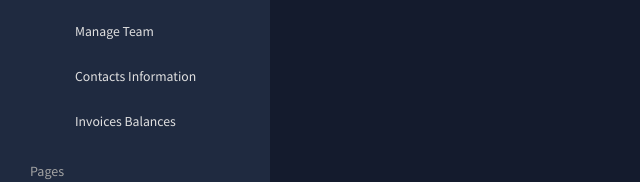
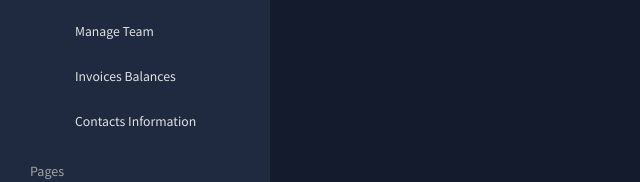
Before and after one commit to erfansafarzad7/React-AdminDashboard-mui, a React (Vite) app: page / in a window 1280 px wide. Shown: the part 359-541 px from the top of the page, without its empty margins (0-640 px from the left). Built offline with nearby package versions, Linux system fonts and the light colour scheme; some icons are missing.

Commit message:
refactor: reorder sidebar items

```diff
--- a/src/scenes/global/Sidebar.jsx
+++ b/src/scenes/global/Sidebar.jsx
@@ -147,16 +147,16 @@ const Sidebar = () => {
               setSelected={setSelected}
             />
             <Item
-              title="Contacts Information"
-              to="/contacts"
-              icon={<ContactsOutlinedIcon />}
+              title="Invoices Balances"
+              to="/invoices"
+              icon={<ReceiptOutlinedIcon />}
               selected={selected}
               setSelected={setSelected}
             />
             <Item
-              title="Invoices Balances"
-              to="/invoices"
-              icon={<ReceiptOutlinedIcon />}
+              title="Contacts Information"
+              to="/contacts"
+              icon={<ContactsOutlinedIcon />}
               selected={selected}
               setSelected={setSelected}
             />
```
